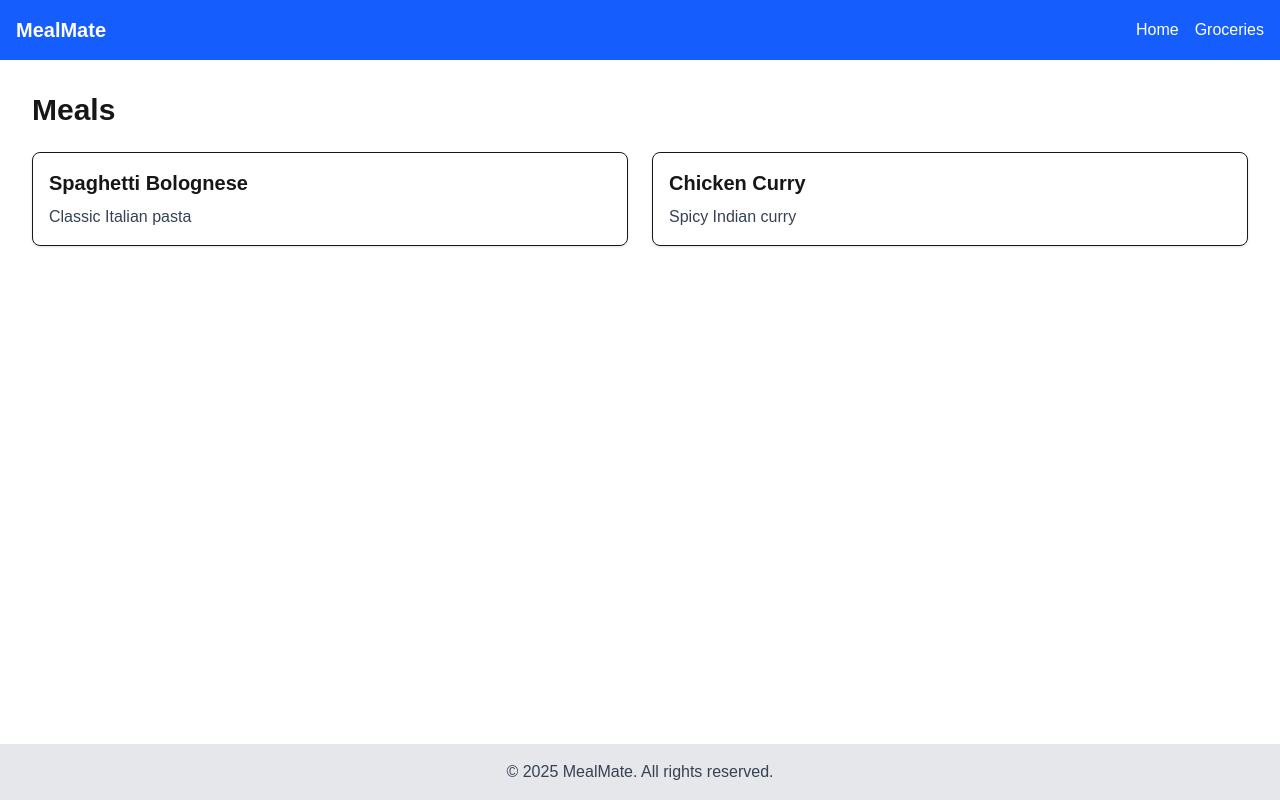
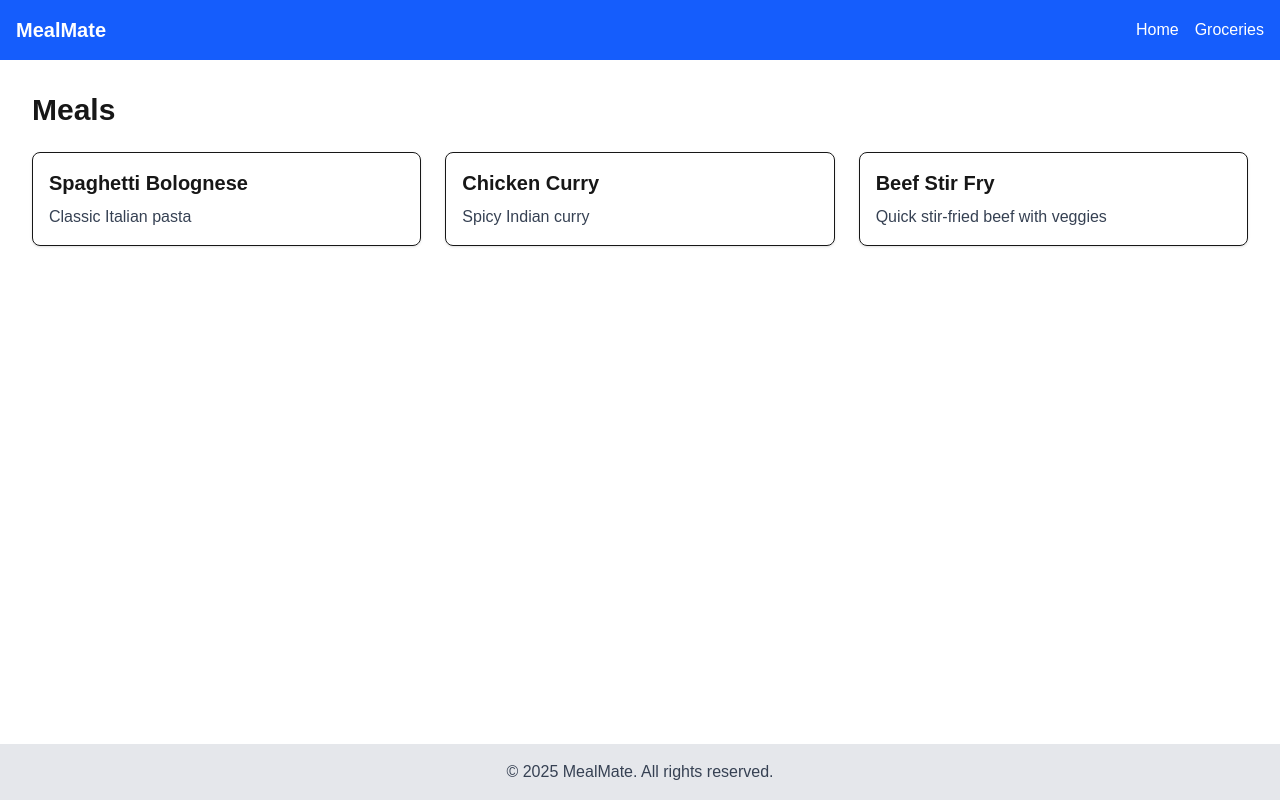
Before and after one commit to sean-techie/Meal_mate_project, a Next.js app: page / in a window 1280 px wide. Built offline with nearby package versions, Linux system fonts and the light colour scheme.

Commit message:
Update index.tsx

```diff
--- a/pages/index.tsx
+++ b/pages/index.tsx
@@ -1,18 +1,28 @@
+import { useEffect, useState } from "react";
 import Layout from "../components/Layout";
 import MealCard from "../components/MealCard";
 
+type Meal = {
+  id: number;
+  name: string;
+  description: string;
+};
+
 export default function Home() {
-  const meals = [
-    { name: "Spaghetti Bolognese", description: "Classic Italian pasta" },
-    { name: "Chicken Curry", description: "Spicy Indian curry" },
-  ];
+  const [meals, setMeals] = useState<Meal[]>([]);
+
+  useEffect(() => {
+    fetch("/api/meals")
+      .then((res) => res.json())
+      .then((data) => setMeals(data));
+  }, []);
 
   return (
     <Layout>
       <h1 className="text-3xl font-bold mb-6">Meals</h1>
-      <div className="grid grid-cols-1 md:grid-cols-2 gap-6">
-        {meals.map((meal, index) => (
-          <MealCard key={index} name={meal.name} description={meal.description} />
+      <div className="grid grid-cols-1 md:grid-cols-2 lg:grid-cols-3 gap-6">
+        {meals.map((meal) => (
+          <MealCard key={meal.id} name={meal.name} description={meal.description} />
         ))}
       </div>
     </Layout>
```
